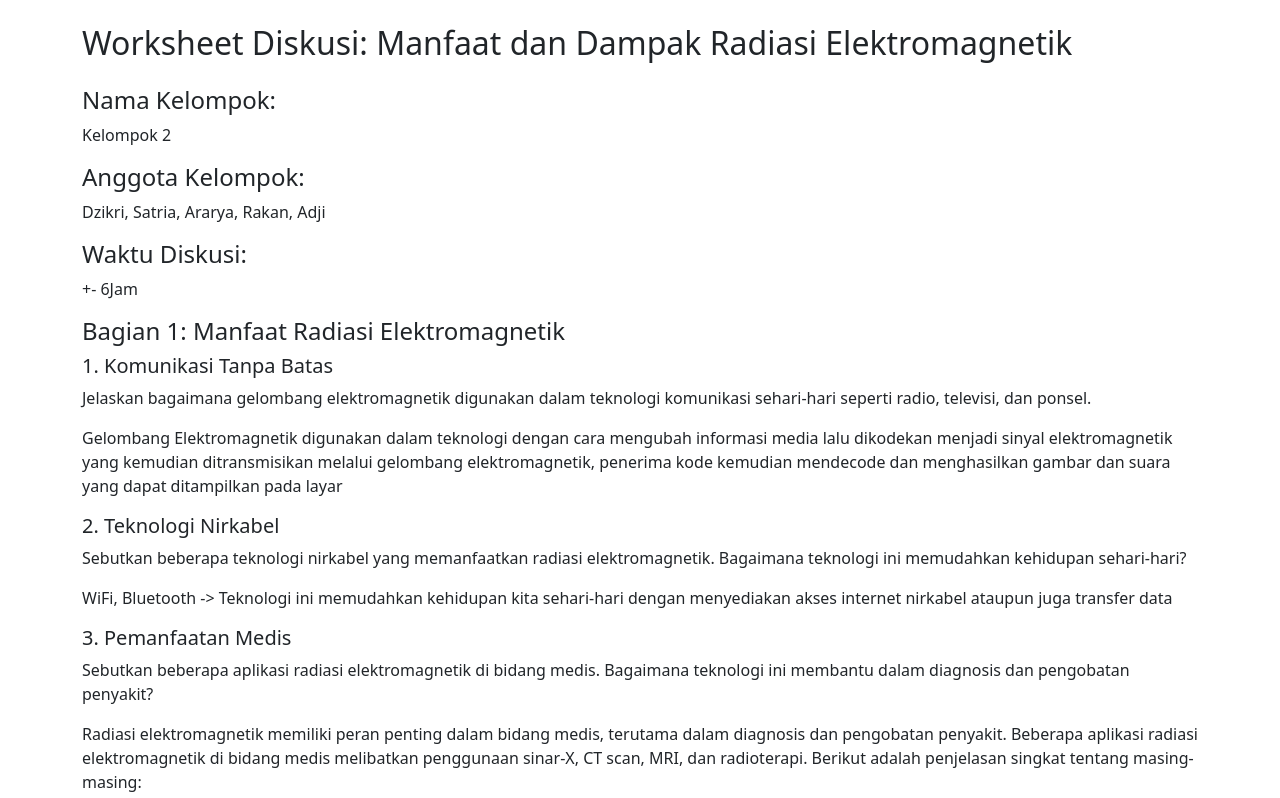
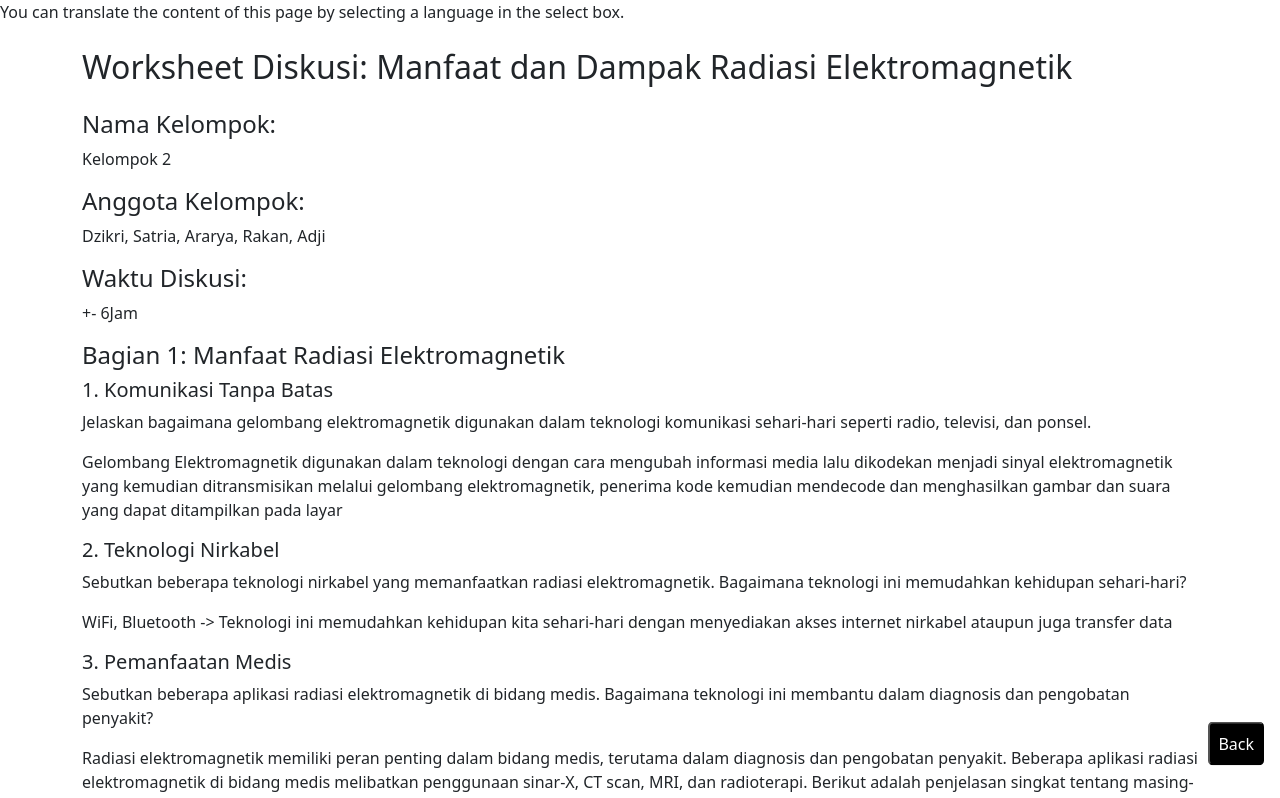
Before and after one commit to Ashtacon/fisika, a plain HTML site: page pages/notulen.html in a window 1280 px wide. Shown: the top 798 px of the page. Drawn offline with nearby package versions, Linux system fonts and the light colour scheme.

Commit message:
add google translate

```diff
--- a/pages/notulen.html
+++ b/pages/notulen.html
@@ -10,9 +10,16 @@
       integrity="sha384-T3c6CoIi6uLrA9TneNEoa7RxnatzjcDSCmG1MXxSR1GAsXEV/Dwwykc2MPK8M2HN"
       crossorigin="anonymous"
     />
+    <link rel="stylesheet" href="../style.css">
   </head>
 
   <body>
+    <div id="google_translate_element"></div>
+    <p>You can translate the content of this page by selecting a language in the select box.</p>
+
+    <button class="back-button">
+      <a href="../index.html">Back</a>
+    </button>
     <div class="container mt-4">
       <h2 class="mb-4">
         Worksheet Diskusi: Manfaat dan Dampak Radiasi Elektromagnetik
@@ -625,5 +632,12 @@
       integrity="sha384-C6RzsynM9kWDrMNeT87bh95OGNyZPhcTNXj1NW7RuBCsyN/o0jlpcV8Qyq46cDfL"
       crossorigin="anonymous"
     ></script>
+    <script type="text/javascript">
+function googleTranslateElementInit() {
+  new google.translate.TranslateElement({pageLanguage: 'en'}, 'google_translate_element');
+}
+</script>
+
+<script type="text/javascript" src="//translate.google.com/translate_a/element.js?cb=googleTranslateElementInit"></script>
   </body>
 </html>
--- /dev/null
+++ b/style.css
@@ -0,0 +1,37 @@
+.back-button {
+  position: fixed;
+  bottom: 0;
+  right: 0;
+  z-index: 999;
+  margin: 1rem;
+  padding: 0.5rem;
+  background-color: black;
+  border-radius: 5px;
+  -webkit-border-radius: 5px;
+  -moz-border-radius: 5px;
+  -ms-border-radius: 5px;
+  -o-border-radius: 5px;
+  animation: bounce 0.5s infinite;
+  -webkit-animation: bounce 1.5s infinite;
+}
+
+a {
+  color: #fff;
+  text-decoration: none !important;
+}
+
+@keyframes bounce {
+  0%,
+  20%,
+  50%,
+  80%,
+  100% {
+    transform: translateY(0);
+  }
+  40% {
+    transform: translateY(-20px);
+  }
+  60% {
+    transform: translateY(-10px);
+  }
+}
```
